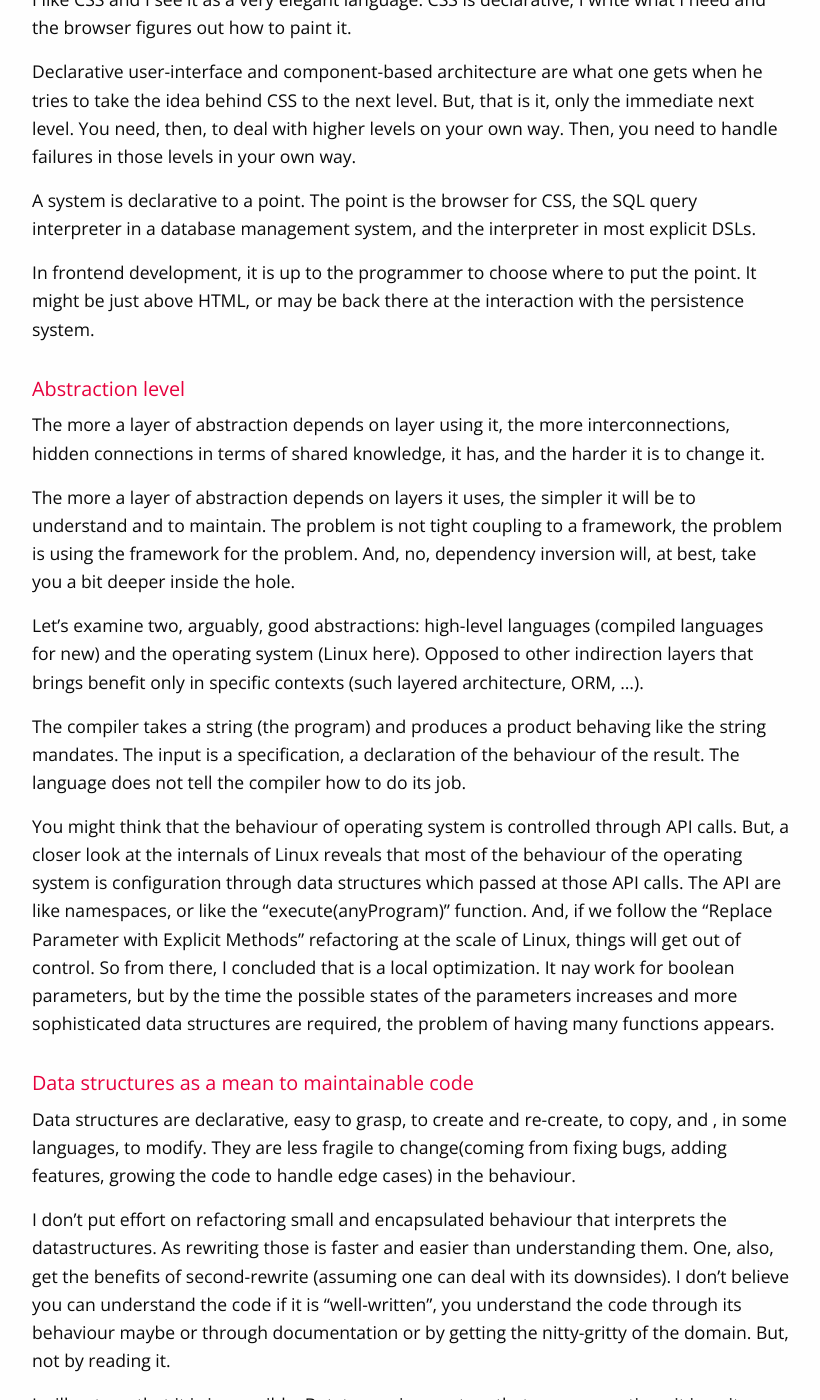
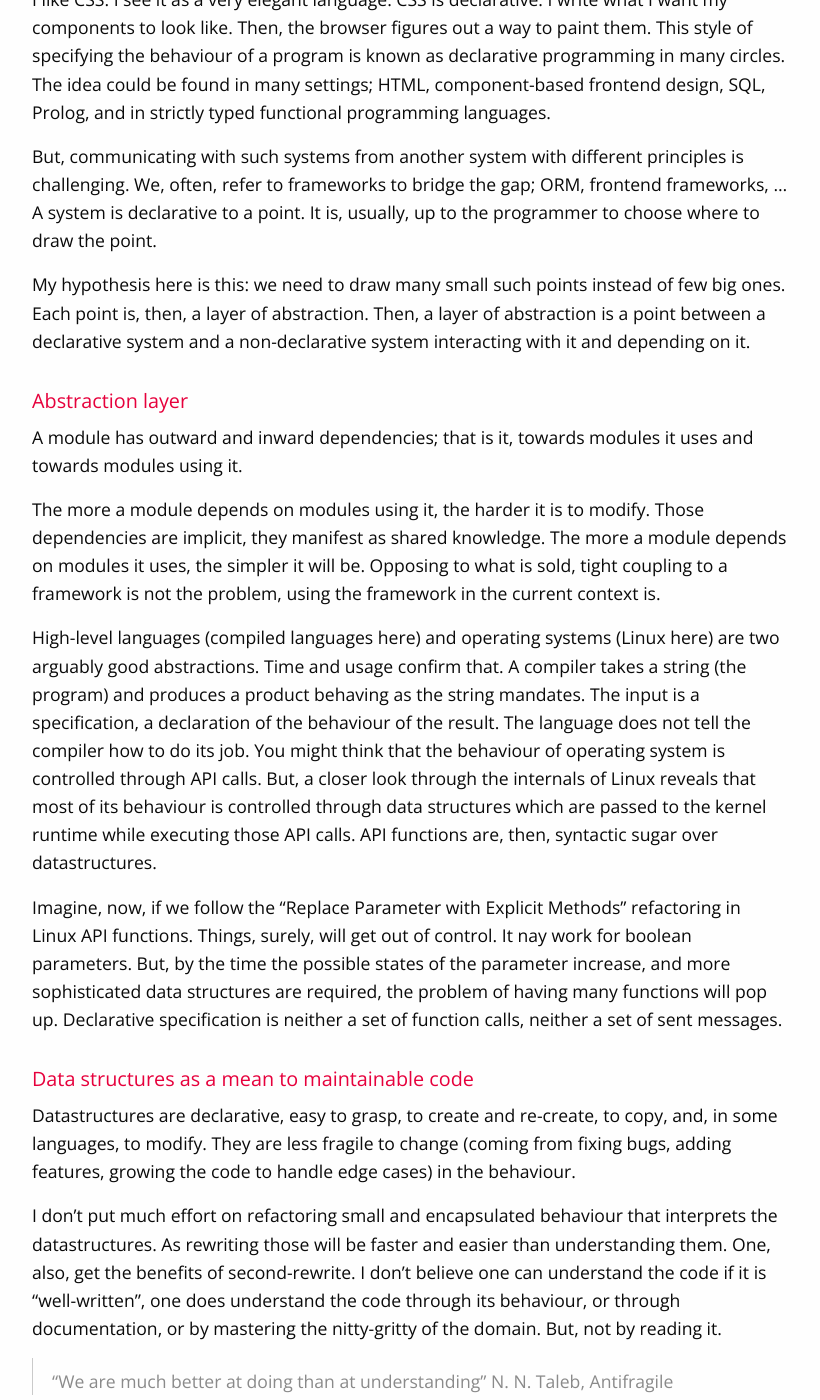
Before and after one commit to haresfaiez/haresfaiez.github.io, a Jekyll site: the page built from _posts/2018-09-15-taking-declarative-programming-to-the-next-level.md, in a window 1280 px wide and 1400 px high, scrolled down 205 px. Shown: the whole window, without its empty margins (103-923 px from the left). Built offline with Jekyll 4.4.1, drawn with Linux system fonts in a browser that asks for light colours; comment, search, counter and statistics services are not loaded; some of the changed text lies outside the part shown.

Commit message:
Improve declarative-programming post

```diff
--- a/_posts/2018-09-15-taking-declarative-programming-to-the-next-level.md
+++ b/_posts/2018-09-15-taking-declarative-programming-to-the-next-level.md
@@ -6,73 +6,76 @@ date:   2018-09-15 10:26:00 +0100
 tags: featured
 ---
 
-I like CSS and I see it as a very elegant language.
-CSS is declarative, I write what I need and the browser
-figures out how to paint it.
+I like CSS. I see it as a very elegant language.
+CSS is declarative. I write what I want my components to look like.
+Then, the browser figures out a way to paint them.
+This style of specifying the behaviour of a program is known
+as declarative programming in many circles.
+The idea could be found in many settings; HTML, component-based
+frontend design, SQL, Prolog, and in strictly typed functional
+programming languages.
 
-Declarative user-interface and component-based architecture are what
-one gets when he tries to take the idea behind CSS to the next level.
-But, that is it, only the immediate next level.
-You need, then, to deal with higher levels on your own way.
-Then, you need to handle failures in those
-levels in your own way.
+But, communicating with such systems from another system with different
+principles is challenging. We, often, refer to frameworks to bridge the gap;
+ORM, frontend frameworks, ...
+A system is declarative to a point.
+It is, usually, up to the programmer to choose where to draw the point.
 
-A system is declarative to a point.
-The point is the browser for CSS,
-the SQL query interpreter in a database management system,
-and the interpreter in most explicit DSLs.
+My hypothesis here is this: we need to draw many small such points instead
+of few big ones. Each point is, then, a layer of abstraction.
+Then, a layer of abstraction is a point between a declarative system
+and a non-declarative system interacting with it and depending on it.
 
-In frontend development, it is up to the programmer to choose
-where to put the point. It might be just above HTML, or may be back
-there at the interaction with the persistence system.
+## Abstraction layer
+A module has outward and inward dependencies; that is it, towards modules
+it uses and towards modules using it.
 
-## Abstraction level
-The more a layer of abstraction depends on layer using it, the
-more interconnections, hidden connections in terms of shared knowledge,
-it has, and the harder it is to change it.
+The more a module depends on modules using it, the harder it is to modify.
+Those dependencies are implicit, they manifest as shared knowledge.
+The more a module depends on modules it uses, the simpler it will be.
+Opposing to what is sold, tight coupling to a framework is not the problem,
+using the framework in the current context is.
 
-The more a layer of abstraction depends on layers it uses, the simpler
-it will be to understand and to maintain.
-The problem is not tight coupling to a framework,
-the problem is using the framework for the problem.
-And, no, dependency inversion will, at best, take you a bit deeper inside the hole.
-
-Let's examine two, arguably, good abstractions: high-level languages
-(compiled languages for new) and the operating system (Linux here).
-Opposed to other indirection layers that brings benefit only in specific
-contexts (such layered architecture, ORM, ...).
-
-The compiler takes a string (the program) and produces a product
-behaving like the string mandates. The input is a specification, a declaration
+High-level languages (compiled languages here) and operating systems (Linux here)
+are two arguably good abstractions. Time and usage confirm that.
+A compiler takes a string (the program) and produces a product
+behaving as the string mandates. The input is a specification, a declaration
 of the behaviour of the result. The language does not tell the compiler
 how to do its job.
+You might think that the behaviour of operating system is controlled
+through API calls. But, a closer look through the internals of Linux reveals that
+most of its behaviour is controlled through data structures which are passed
+to the kernel runtime while executing those API calls.
+API functions are, then, syntactic sugar over datastructures.
 
-You might think that the behaviour of operating system is controlled
-through API calls. But, a closer look at the internals of Linux reveals that
-most of the behaviour of the operating system is configuration through
-data structures which passed at those API calls.
-The API are like namespaces, or like the "execute(anyProgram)" function.
-And, if we follow the "Replace Parameter with Explicit Methods"
-refactoring at the scale of Linux, things will get out of control.
-So from there, I concluded that is a local optimization.
-It nay work for boolean parameters, but by the time the possible states
-of the parameters increases and more sophisticated data structures are required,
-the problem of having many functions appears.
+Imagine, now, if we follow the "Replace Parameter with Explicit Methods"
+refactoring in Linux API functions. Things, surely, will get out of control.
+It nay work for boolean parameters. But, by the time the possible states
+of the parameter increase, and more sophisticated data structures are required,
+the problem of having many functions will pop up.
+Declarative specification is neither a set of function calls, neither a set
+of sent messages.
 
 ## Data structures as a mean to maintainable code
-Data structures are declarative, easy to grasp, to create and re-create,
-to copy, and , in some languages, to modify.
-They are less fragile to change(coming from fixing bugs, adding features,
+Datastructures are declarative, easy to grasp, to create and re-create,
+to copy, and, in some languages, to modify.
+They are less fragile to change (coming from fixing bugs, adding features,
 growing the code to handle edge cases) in the behaviour.
 
-I don't put effort on refactoring small and encapsulated
+I don't put much effort on refactoring small and encapsulated
 behaviour that interprets the datastructures.
-As rewriting those is faster and easier than understanding them.
-One, also, get the benefits of second-rewrite (assuming one can deal
-with its downsides).
-I don't believe you can understand the code if it is "well-written",
-you understand the code through its behaviour maybe or through documentation
-or by getting the nitty-gritty of the domain. But, not by reading it.
+As rewriting those will be faster and easier than understanding them.
+One, also, get the benefits of second-rewrite.
+I don't believe one can understand the code if it is "well-written",
+one does understand the code through its behaviour, or through documentation,
+or by mastering the nitty-gritty of the domain. But, not by reading it.
+
+> "We are much better at doing than at understanding" N. N. Taleb, Antifragile
+
+Software tends to have many interconnections, the more complex one is the mapping
+between the visual interface and code that produces it.
+I believe that understanding software is more about tactical knowledge than
+explicit one.
 
 I will not say that it is impossible.
 But, to me, in a system that grows over time, it is quite challenging to
@@ -102,38 +105,27 @@ Something which have two important property:
 
 ## State is not the bottleneck
 Well, in software design at least.
-You need to deal with state. You need to control the view.
-And, as you need fine-grained control, you need highly configurable interfaces.
+You need to deal with state. You need to control the view and you need to persist data.
+Making state always at the heart of design may not be a good idea.
+It will harm our principles for creating layers of abstraction.
+It is also the main cause for hidden dependencies between modules.
+Such decision will ripple through the code and you will find it reflected at all levels.
 
-The issues with the state of the program are access and update issues
-as "state" is in itself an abstract concept, and thus has many implementations.
-The problem arises when concurrent runtime components access shared data.
-
-If you design the state so that no two components access it at the
-same time, you no longer have issues.
-If you design the access to data well, same thing.
-
-State is another constraint in the design of programs, same as performance,
+State is another constraint in the design of programs, like performance,
 user experience, and business agility.
-One account for in trade-offs before making design decisions.
+One accounts for in trade-offs before making design decisions.
 Duplication of data at the expense of more memory might be fine.
 Showing stale data might be fine.
 Showing the last update date with data is fine.
 Updating old data in real-time might be acceptable.
 It, really, depends.
 
-My point here is that making state always at the heart of design may not
-be a good idea. Such decision will ripple through the code and you will
-find it reflected at all abstraction levels.
-Data is highly declarative. So, maybe putting it at the top of the dependency
-tree will be more usefiul.
-This also why I struggle with the notion of "persistence layer" at the bottom
-of the dependency tree.
-
-It is possible to have ambient data access through the application and to design
-the application so that no different components access the same shared data at
-the same time. You may even design a scenario where this decision is reflected
-in the user interface if its cost/benefit ratio there will be better for the business.
+The issues with the state of the program comes from accesses and updates to the state
+as "state" is in itself an abstract concept, and thus has many implementations.
+The problem arises when concurrent runtime components access shared data.
+So, if you design the state so that no two components access it at the
+same time, you no longer have issues.
+If you design the access to data well, no issues as well.
 
 
 So, what do you think? Are datastructures the key toward robust levels of abstractions?
```
Also changed, not shown: other parts of _posts/2018-09-15-taking-declarative-programming-to-the-next-level.md (+1 -1 lines).
